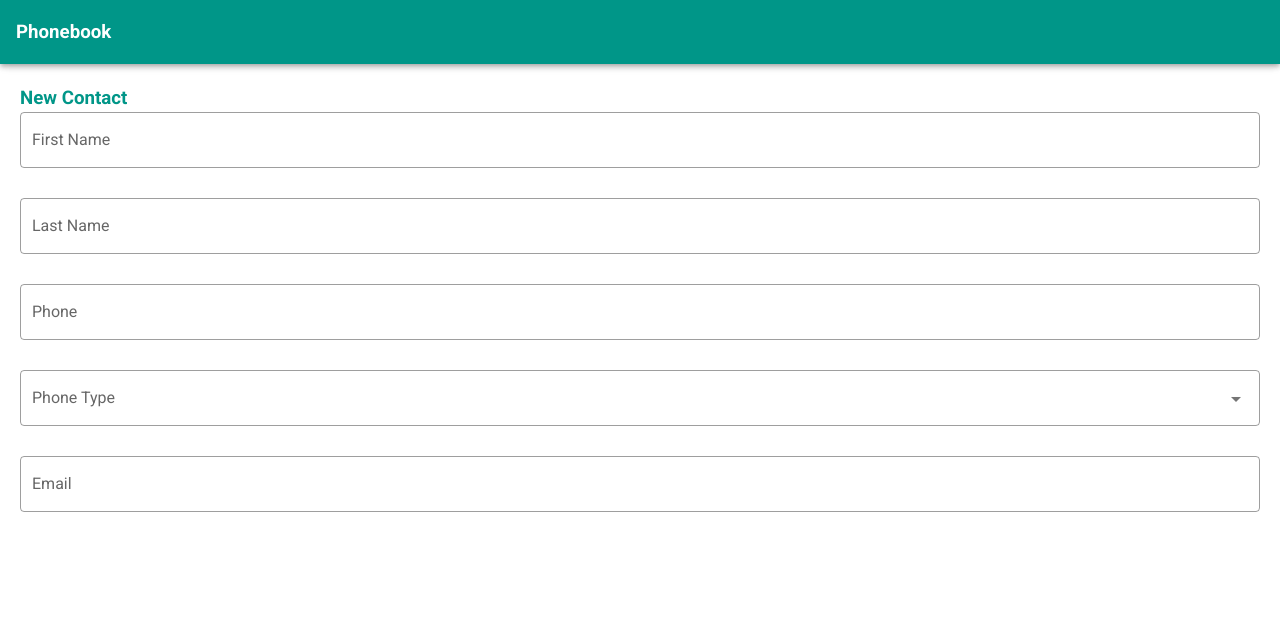
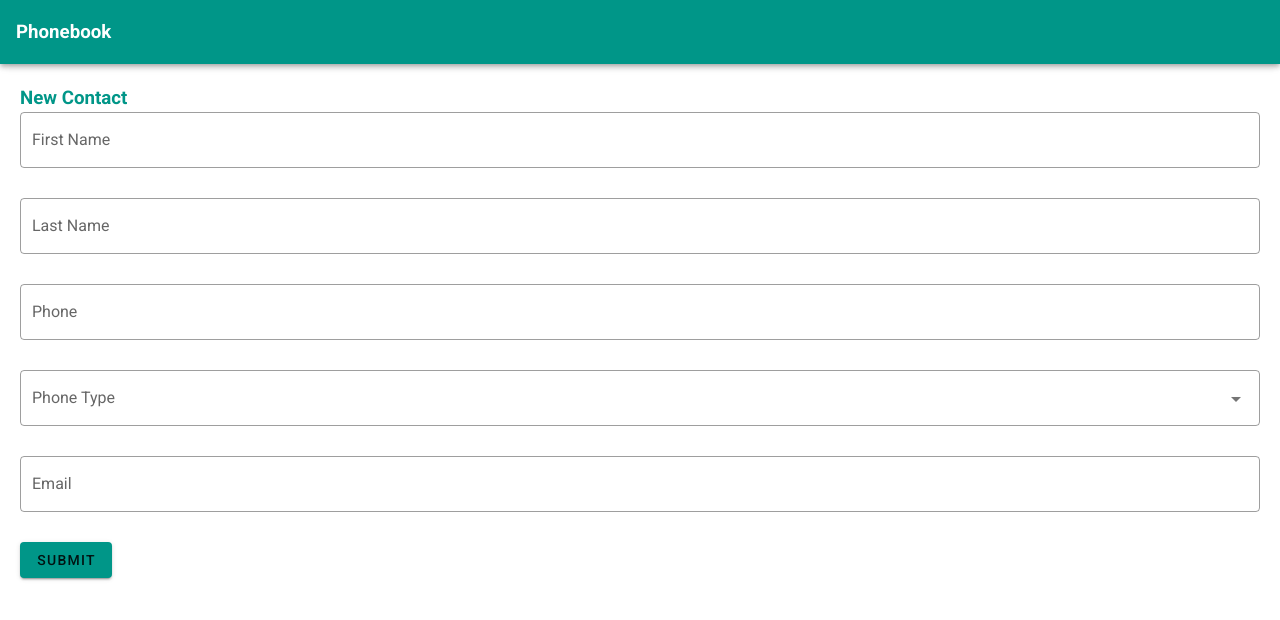
Before and after one commit to BShoop33/Vue-Phonebook, a Vue app: page / in a window 1280 px wide. Shown: the top 620 px of the page. Built offline with nearby package versions, Linux system fonts and the light colour scheme.

Commit message:
adding form submission completed

```diff
--- a/src/components/ContactForm.vue
+++ b/src/components/ContactForm.vue
@@ -1,7 +1,7 @@
 <template>
   <div>
     <h3 class="teal--text">New Contact</h3>
-    <v-form>
+    <v-form @submit.prevent="handleSubmit">
       <v-text-field outlined label="First Name" v-model="form.firstName" />
       <v-text-field outlined label="Last Name" v-model="form.lastName" />
       <v-text-field outlined label="Phone" v-model="form.phone" />
@@ -12,6 +12,7 @@
         v-model="form.type"
       />
       <v-text-field outlined label="Email" v-model="form.email" />
+      <v-btn type="submit" color="teal">Submit</v-btn>
     </v-form>
   </div>
 </template>
@@ -30,6 +31,12 @@
       phoneTypeOptions: ["Home", "Cell", "Office"],
     };
   },
+
+  methods: {
+    handleSubmit() {
+      console.log(this.form);
+    },
+  },
 };
 </script>
 
```
